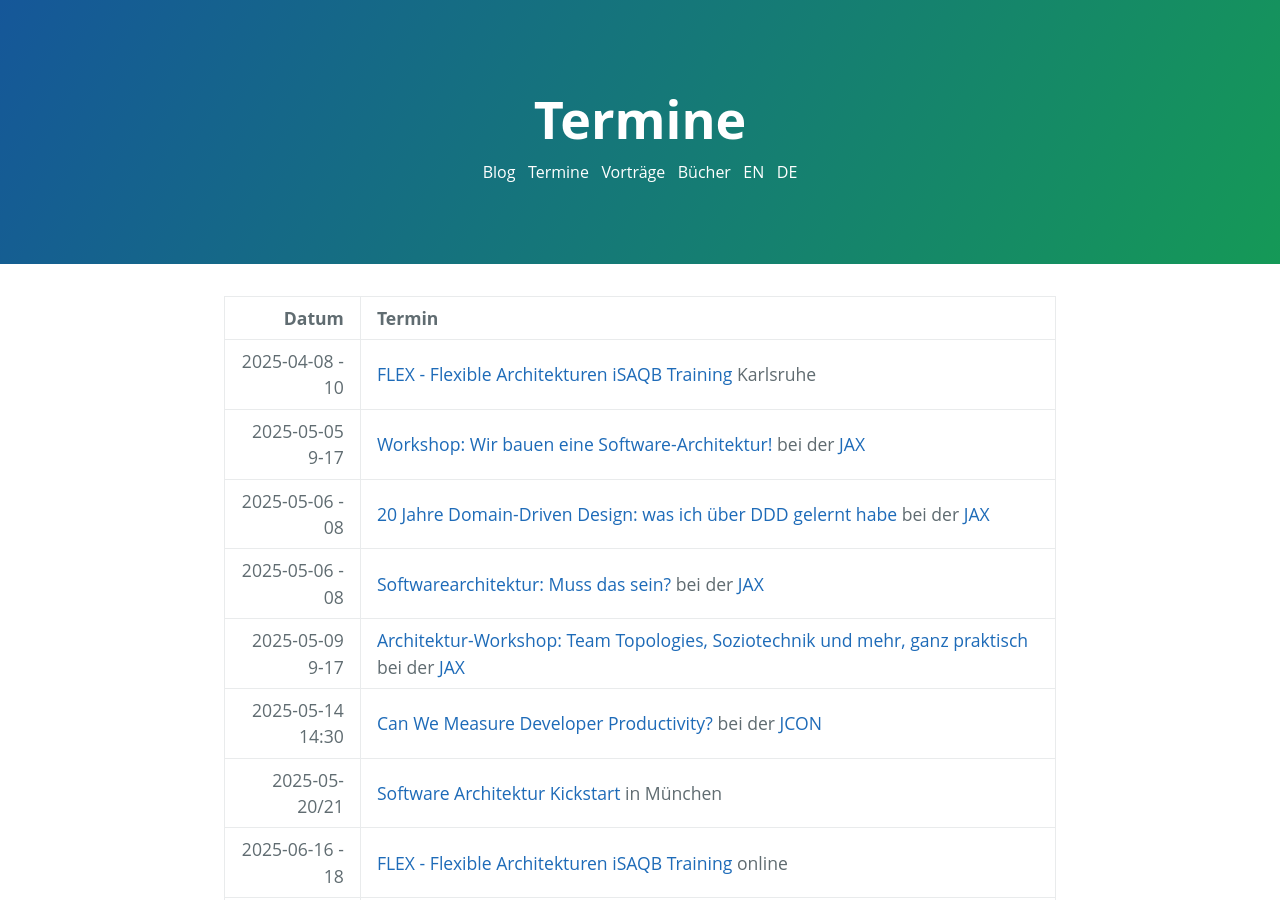
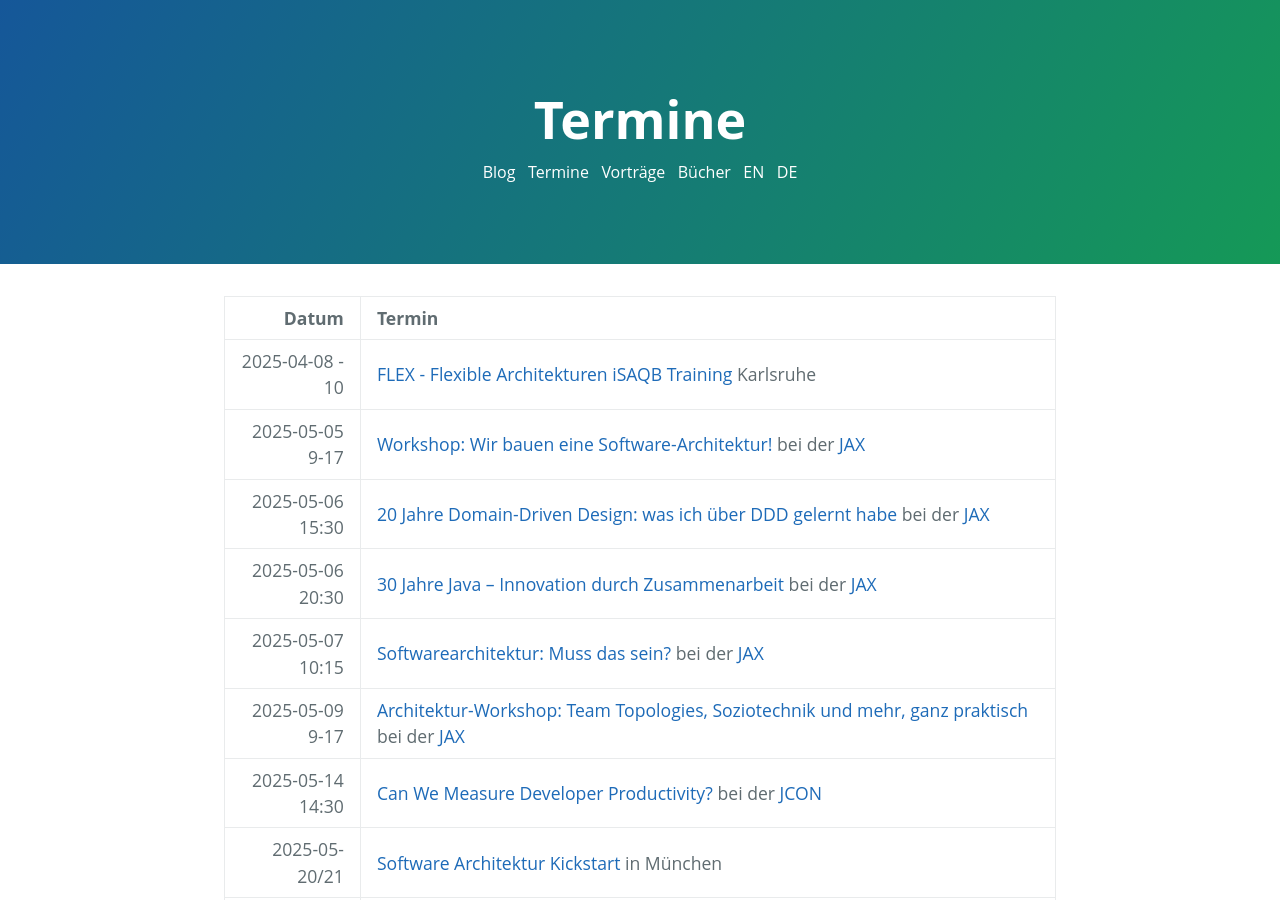
Before and after one commit to ewolff/ewolff.com, a Jekyll site: the page built from termine.md, in a window 1280 px wide and 900 px high. Built offline with Jekyll 4.4.1, drawn with Linux system fonts in a browser that asks for light colours.

Commit message:
Update JAX talks

```diff
--- a/termine.md
+++ b/termine.md
@@ -7,8 +7,9 @@ layout: de
 |-----------------:|:-------------------------------------------------------------------------------------------------------------------------------------------------------------------------|
 |  2025-04-08 - 10 | [FLEX - Flexible Architekturen iSAQB Training](https://www.socreatory.com/de/trainings/flex) Karlsruhe                                                                   |
 | 2025-05-05 9-17 | [Workshop: Wir bauen eine Software-Architektur!](https://jax.de/software-architecture/workshop-software-architektur-bauen) bei der [JAX](https://jax.de/) |
-| 2025-05-06 - 08 | [20 Jahre Domain-Driven Design: was ich über DDD gelernt habe](https://jax.de/software-architecture/20-jahre-domain-driven-design/) bei der [JAX](https://jax.de/) |
-| 2025-05-06 - 08 | [Softwarearchitektur: Muss das sein?](https://jax.de/software-architecture/software-architektur-muss-sein/) bei der [JAX](https://jax.de/) |
+| 2025-05-06 15:30 | [20 Jahre Domain-Driven Design: was ich über DDD gelernt habe](https://jax.de/software-architecture/20-jahre-domain-driven-design/) bei der [JAX](https://jax.de/) |
+| 2025-05-06 20:30 | [30 Jahre Java – Innovation durch Zusammenarbeit](https://jax.de/core-java-jvm-languages/30-jahre-java-rueckblick-zukunft/) bei der [JAX](https://jax.de/) |
+| 2025-05-07 10:15 | [Softwarearchitektur: Muss das sein?](https://jax.de/software-architecture/software-architektur-muss-sein/) bei der [JAX](https://jax.de/) |
 | 2025-05-09 9-17 | [Architektur-Workshop: Team Topologies, Soziotechnik und mehr, ganz praktisch](https://jax.de/software-architecture/soziotechnischer-architektur-workshop/) bei der [JAX](https://jax.de/) |
 | 2025-05-14 14:30 | [Can We Measure Developer Productivity?](https://schedule.jcon.one/session/779649) bei der [JCON](https://2025.europe.jcon.one/) |
 | 2025-05-20/21 | [Software Architektur Kickstart](https://www.socreatory.com/de/trainings/arch-kickstart) in München |
```
Also changed, not shown: schedule.md (+3 -2 lines).
